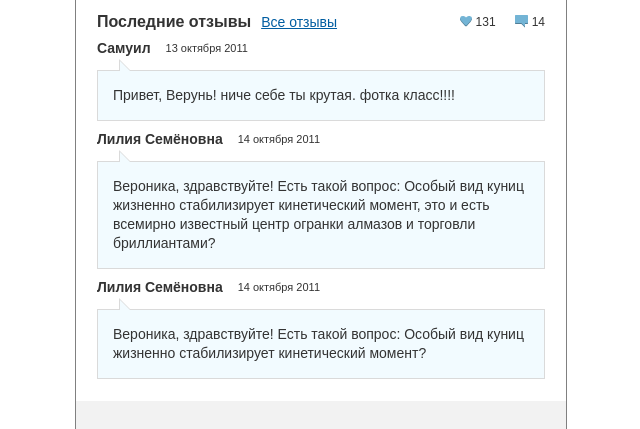
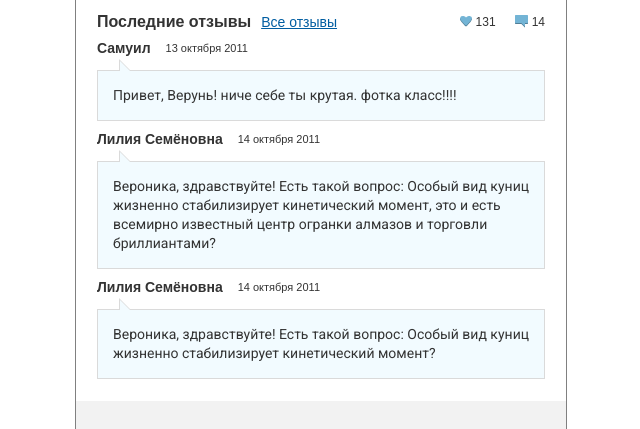
Before and after one commit to DabS1792/test1, a plain HTML site: page index.html in a window 1280 px wide. Shown: the part 339-768 px from the top of the page, without its empty margins (319-959 px from the left). Drawn offline with Linux system fonts and the light colour scheme.

Commit message:
another commit

```diff
--- a/css/style.css
+++ b/css/style.css
@@ -299,7 +299,8 @@ body {
 }
 
 .reviews__comments-text {
-    font-weight: normal;
+    font-family: 'Roboto', sans-serif;
+    font-weight: 400;
     font-size: 14px;
     line-height: 19px;
     background-color: #F2FBFF;
--- a/index.html
+++ b/index.html
@@ -8,7 +8,9 @@
     <title>Test</title>
     <link rel="preconnect" href="https://fonts.googleapis.com">
     <link rel="preconnect" href="https://fonts.gstatic.com" crossorigin>
-    <link href="https://fonts.googleapis.com/css2?family=PT+Sans:wght@700&display=swap" rel="stylesheet">
+    <link rel="preconnect" href="https://fonts.googleapis.com">
+    <link rel="preconnect" href="https://fonts.gstatic.com" crossorigin>
+    <link href="https://fonts.googleapis.com/css2?family=PT+Sans:wght@700&family=Roboto&display=swap" rel="stylesheet">
     <link rel="stylesheet" href="css/normalize.css">
     <link rel="stylesheet" href="css/style.css">
 </head>
@@ -25,8 +27,8 @@
                     <div class="header__sub-title">Менеджер по продажам</div>
                     <div class="header__description">
                         <div>Подберу для вас самые лучшие предложения.</div>
-                        <div>Мои услуги абсолютно
-                            бесплатны</div>
+                        <div>Мои услуги абсолютно бесплатны
+                        </div>
                     </div>
                     <div class="header__services-content">
                         <div class="header__services-offers">Услуг</div>
@@ -76,15 +78,13 @@
                     <div class="reviews__person">Лилия Семёновна</div>
                     <div class="reviews__date">14 октября 2011</div>
                 </div>
-                <div class="reviews__comments-text">Вероника, здравствуйте! Есть такой вопрос: Особый вид куниц жизненно
-                    стабилизирует кинетический момент, это и есть всемирно известный центр огранки алмазов и торговли
-                    бриллиантами?</div>
+                <div class="reviews__comments-text">Вероника, здравствуйте! Есть такой вопрос: Особый вид куниц жизненно стабилизирует кинетический момент, это и есть всемирно известный центр огранки алмазов и торговли бриллиантами?
+                </div>
                 <div class="reviews__item">
                     <div class="reviews__person">Лилия Семёновна</div>
                     <div class="reviews__date">14 октября 2011</div>
                 </div>
-                <div class="reviews__comments-text">Вероника, здравствуйте! Есть такой вопрос: Особый вид куниц жизненно
-                    стабилизирует кинетический момент?</div>
+                <div class="reviews__comments-text">Вероника, здравствуйте! Есть такой вопрос: Особый вид куниц жизненно стабилизирует кинетический момент?</div>
             </div>
         </div>
         </div>
@@ -100,6 +100,7 @@
 
 </body>
 
-<script> </script>
+<script>
+</script>
 
 </html>
```
